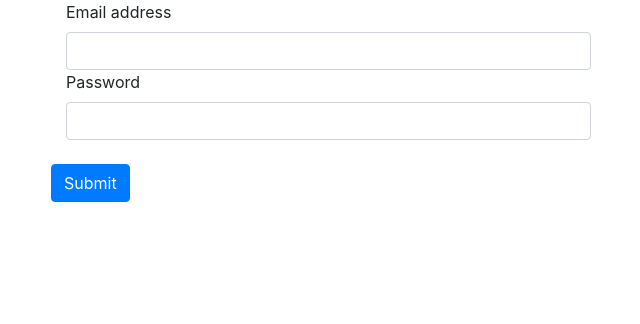
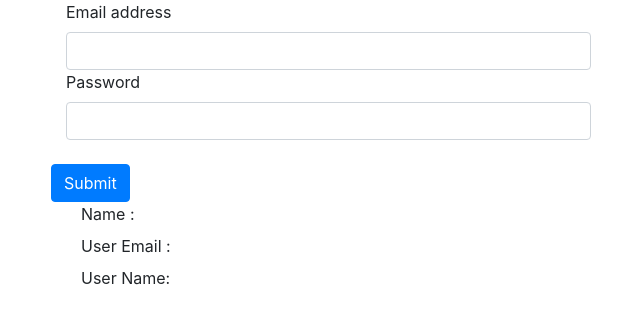
Before and after one commit to prasad-jaya/OmobioTest, a React (Create React App) app: page / in a window 1280 px wide. Shown: the top 324 px of the page, without its empty margins (34-674 px from the left). Built offline with nearby package versions, Linux system fonts and the light colour scheme.

Commit message:
5 commit

```diff
--- a/src/component/listView.js
+++ b/src/component/listView.js
@@ -6,10 +6,19 @@ class ListView extends React.Component{
     render(){
 
         return(
-            <div>
-            <div>{this.props.userName}</div>
-            <div>{this.props.userEmail}</div>
-            <div>{this.props.username}</div>
+            <div className="container">
+                <div  className="col-md-6" >
+                    <label >Name : {this.props.userName} </label>
+                </div>
+                <div  className="col-md-6" >
+                    <label >User Email : {this.props.userEmail} </label>
+                </div>
+                <div  className="col-md-6" >
+                    <label >User Name: {this.props.username} </label>
+                </div>
+
+            <div></div>
+            <div></div>
             </div>
         )
     }
```
